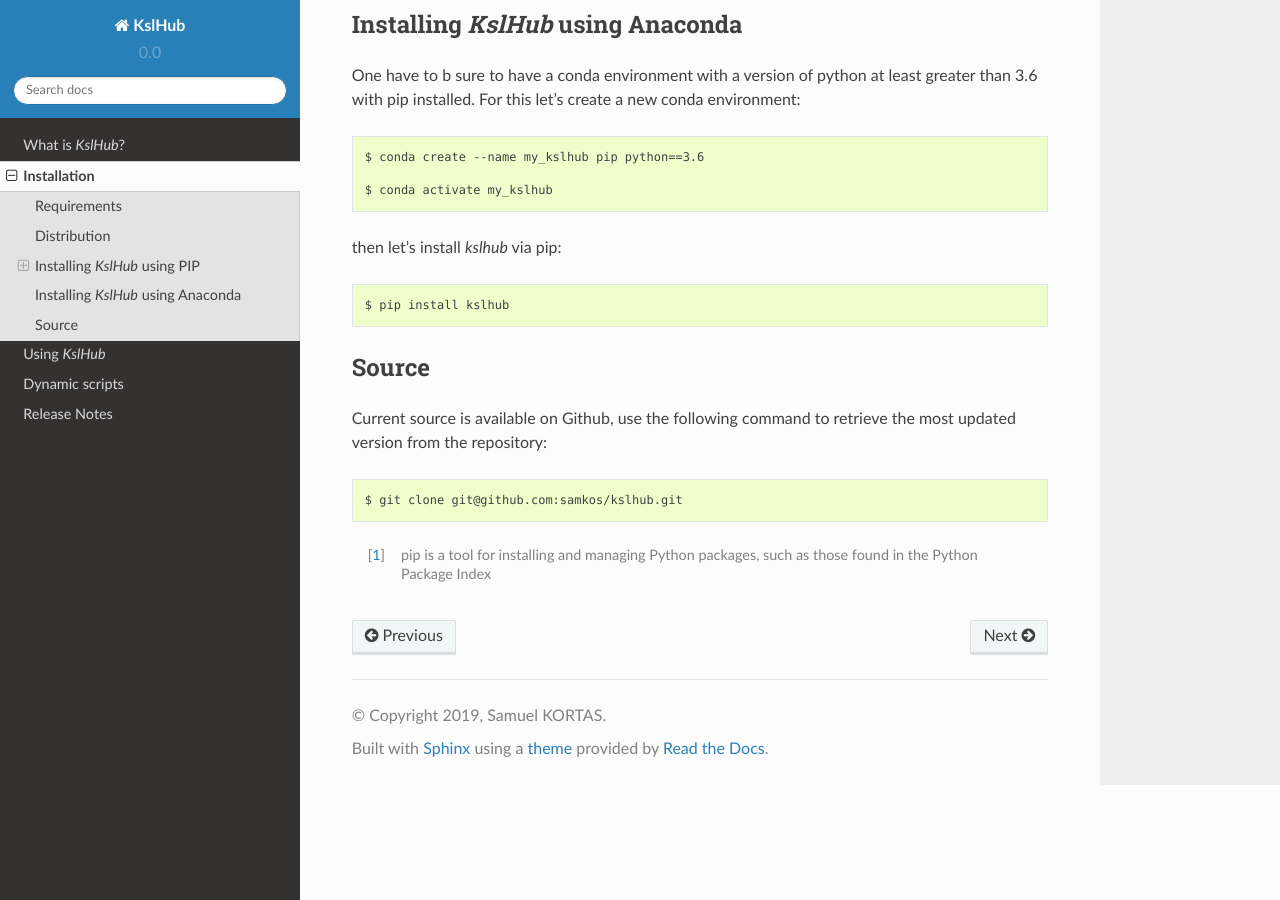
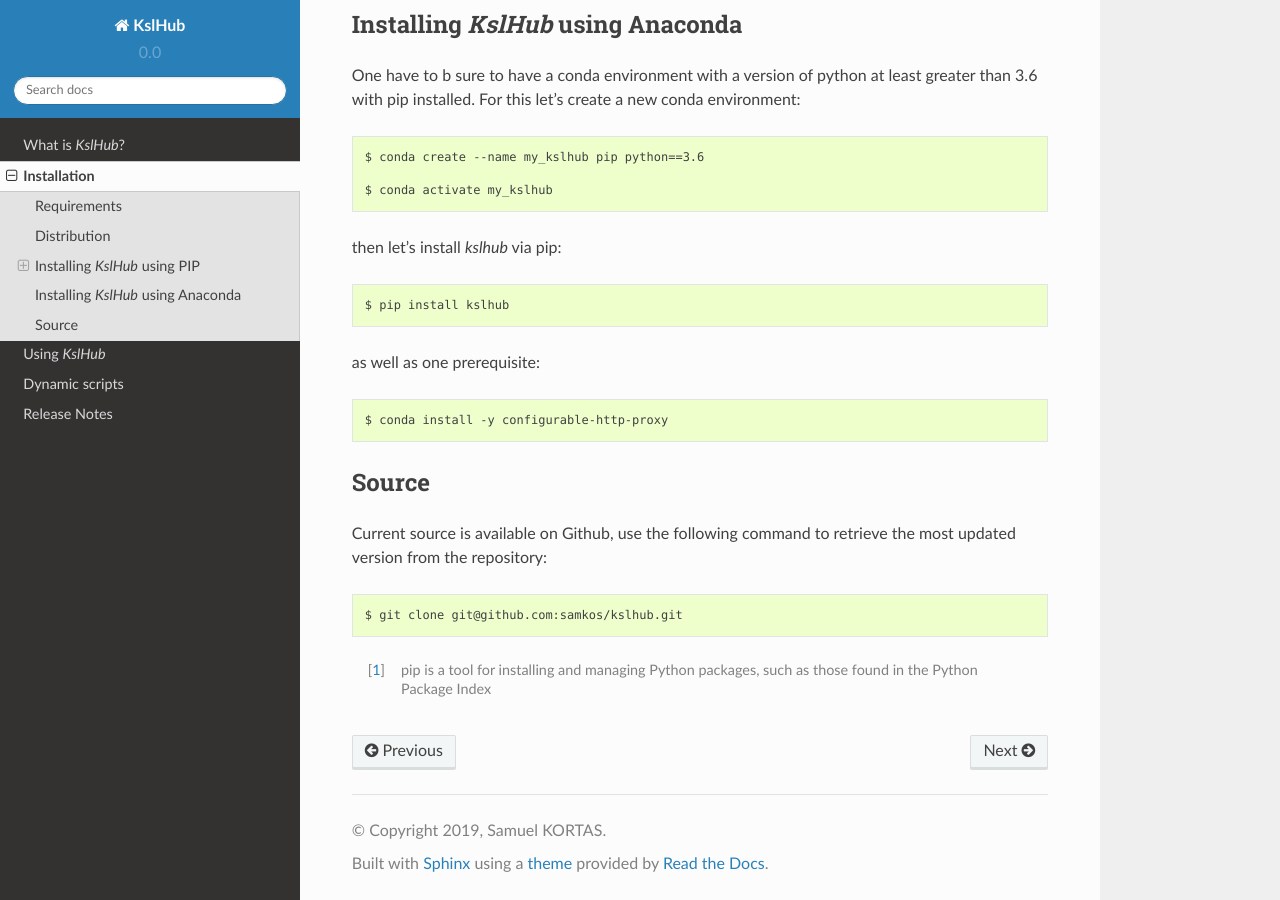
Before and after one commit to samkos/kslhub, a Sphinx documentation site: the page built from docs/install.rst, in a window 1280 px wide and 900 px high, scrolled down 1450 px. Built offline with Sphinx 7.4.7 and the Read the Docs theme 2.0.0, drawn with Linux system fonts in a browser that asks for light colours.

Commit message:
updating documentation

```diff
--- a/docs/install.rst
+++ b/docs/install.rst
@@ -79,7 +79,9 @@ then let's install *kslhub* via pip::
 
    $ pip install kslhub
 
+as well as one prerequisite::
 
+   $ conda install -y configurable-http-proxy
 
 .. _install-source:
 
```
